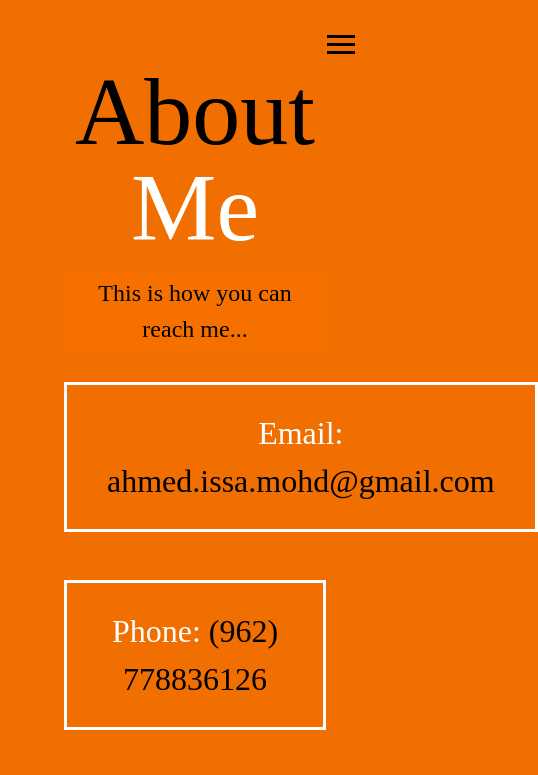
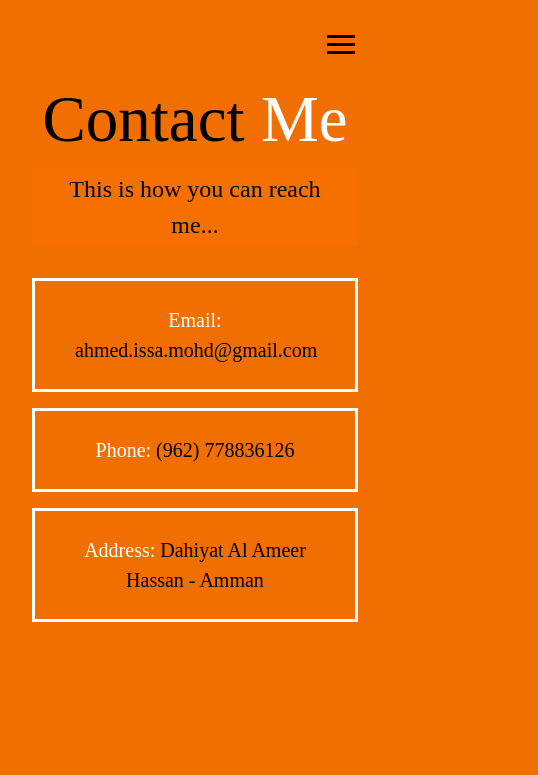
Before and after one commit to ahmed-issa-mohd/Portfolio, a plain HTML site: page contact.html in a window 390 px wide. Shown: the top 775 px of the page, 538 px wide, since content can reach past the window. Drawn offline with Linux system fonts and the light colour scheme.

Commit message:
Formating

```diff
--- a/contact.html
+++ b/contact.html
@@ -37,7 +37,7 @@
         </div>
     </header>
     <main id="contact">
-        <h1 class="lg-heading">About <span class="text-secondary">Me</span></h1>
+        <h1 class="lg-heading">Contact <span class="text-secondary">Me</span></h1>
         <h2 class="sm-heading">This is how you can reach me...</h2>
         <div class="boxes">
             <div>
--- a/css/style.css
+++ b/css/style.css
@@ -348,15 +348,35 @@ main#home h1 {
   }
 }
 @media screen and (max-width: 500px) {
+  main {
+    padding: 2rem;
+  }
   main#home h1 {
     margin-top: 10vh;
-    font-size: 18px;
+    font-size: 50px;
   }
   .projects {
     grid-template-columns: repeat(1, 1fr);
   }
   main#work h1.lg-heading {
     font-size: 60px;
+    margin-top: 4.5rem;
+  }
+  main#about h1.lg-heading,
+  main#contact h1.lg-heading {
+    line-height: 1;
+    margin-bottom: 1rem;
+    margin-top: 55px;
+    font-size: 65px;
+  }
+  main#contact div.boxes div {
+    font-size: 2rem;
+    border: 3px solid #fff;
+    margin-bottom: 1rem;
+    padding: 1.5rem 2.5rem;
+    transition: all 0.5s ease-out;
+    font-size: 20px;
+    width: 100%;
   }
 }
 
```
Also changed, not shown: 1 other file.
